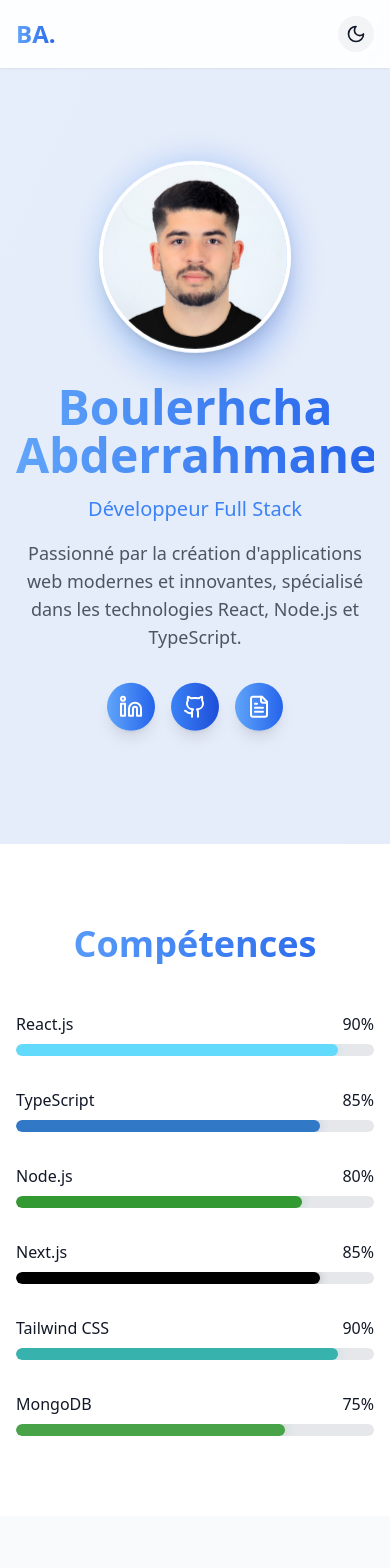
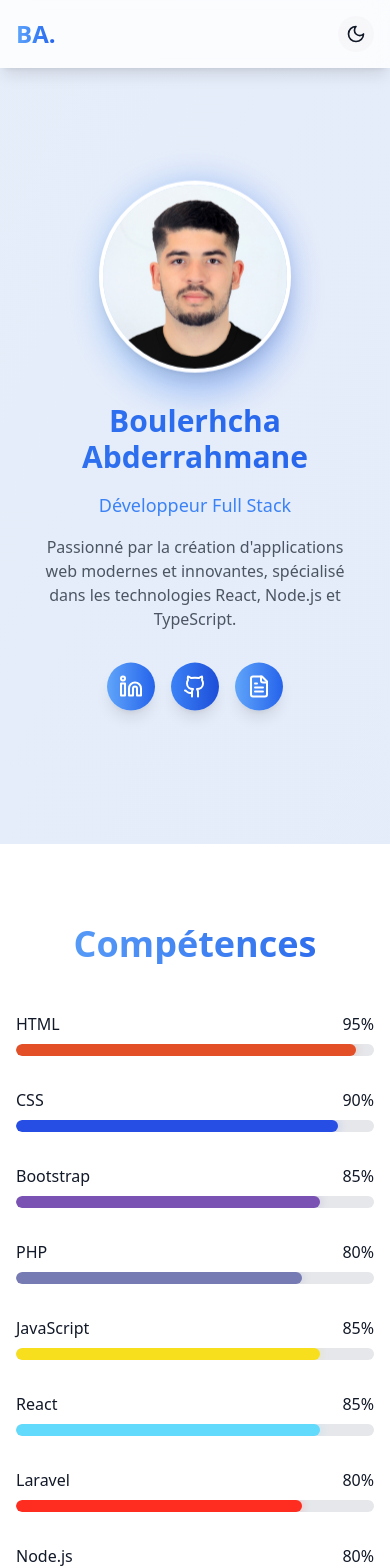
Before and after one commit to boulerhcha-abderrahmane/portfolioa, a React (Vite) app: page / in a window 390 px wide. Shown: the top 1568 px of the page. Built offline with nearby package versions, Linux system fonts and the light colour scheme.

Commit message:
Fix responsive design for mobile screens (360x740)

```diff
--- a/src/App.tsx
+++ b/src/App.tsx
@@ -60,12 +60,15 @@ function App() {
   }, [showAdmin]);
 
   const skills = [
-    { name: 'React.js', level: 90, color: '#61DAFB' },
-    { name: 'TypeScript', level: 85, color: '#3178C6' },
+    { name: 'HTML', level: 95, color: '#E34F26' },
+    { name: 'CSS', level: 90, color: '#264DE4' },
+    { name: 'Bootstrap', level: 85, color: '#7952B3' },
+    { name: 'PHP', level: 80, color: '#777BB4' },
+    { name: 'JavaScript', level: 85, color: '#F7DF1E' },
+    { name: 'React', level: 85, color: '#61DAFB' },
+    { name: 'Laravel', level: 80, color: '#FF2D20' },
     { name: 'Node.js', level: 80, color: '#339933' },
-    { name: 'Next.js', level: 85, color: '#000000' },
-    { name: 'Tailwind CSS', level: 90, color: '#38B2AC' },
-    { name: 'MongoDB', level: 75, color: '#47A248' },
+    { name: 'Python', level: 75, color: '#3776AB' }
   ];
 
   const projects = [
@@ -99,14 +102,14 @@ function App() {
     {
       degree: 'Bac+2 Développement Digital',
       school: 'OFPPT',
-      period: '2023 - Present',
-      description: 'Formation approfondie en développement web et mobile, avec focus sur les technologies modernes'
+      period: '2023 - 2025',
+      description: 'Formation en développement web full stack, avec focus sur les technologies modernes et les meilleures pratiques du développement web.'
     },
     {
-      degree: 'Baccalauréat Sciences',
-      school: 'Lycée Mohammed V',
-      period: '2022',
-      description: 'Formation scientifique avec excellence en mathématiques et physique'
+      degree: 'Baccalauréat Sciences Physiques, option (Français)',
+      school: 'Madariss IBN SINA, OUJDA(MAROC)',
+      period: '2022 - 2023',
+      description: 'Formation scientifique avec excellence en sciences physiques et français.'
     }
   ];
 
@@ -218,31 +221,31 @@ function App() {
   return (
     <div className={`min-h-screen ${darkMode ? 'bg-gray-900 text-white' : 'bg-gray-50 text-gray-900'}`}>
       {/* Navigation fixe avec effet de flou */}
-      <nav className={`fixed w-full top-0 z-50 ${darkMode ? 'bg-gray-900/90' : 'bg-white/90'} backdrop-blur-sm shadow-sm`}>
+      <nav className={`fixed w-full top-0 z-50 ${darkMode ? 'bg-gray-900/80' : 'bg-white/80'} backdrop-blur-md shadow-lg transition-all duration-300`}>
         <div className="container mx-auto px-4 py-4">
           <div className="flex justify-between items-center">
-            <a href="#" className="text-2xl font-bold bg-gradient-to-r from-blue-400 to-blue-600 bg-clip-text text-transparent">BA.</a>
+            <a href="#" className="text-2xl font-bold bg-gradient-to-r from-blue-400 via-blue-500 to-blue-600 bg-clip-text text-transparent hover:scale-105 transition-transform duration-300">BA.</a>
 
             {/* Menu mobile */}
             <div className="flex md:hidden items-center gap-4">
               <button
                 onClick={() => setDarkMode(!darkMode)}
-                className={`p-2 rounded-full ${darkMode ? 'bg-gray-800' : 'bg-gray-100'} hover:scale-110 transition-transform`}
+                className={`p-2 rounded-full ${darkMode ? 'bg-gray-800/50' : 'bg-gray-100/50'} hover:scale-110 transition-all duration-300 hover:shadow-lg`}
               >
                 {darkMode ? <Sun className="w-5 h-5" /> : <Moon className="w-5 h-5" />}
               </button>
             </div>
 
             {/* Menu desktop */}
-            <div className="hidden md:flex items-center gap-6">
-              <a href="#about" className={`hover:text-blue-500 transition-colors ${activeSection === 'about' ? 'text-blue-500' : ''}`}>À propos</a>
-              <a href="#skills" className={`hover:text-blue-500 transition-colors ${activeSection === 'skills' ? 'text-blue-500' : ''}`}>Compétences</a>
-              <a href="#projects" className={`hover:text-blue-500 transition-colors ${activeSection === 'projects' ? 'text-blue-500' : ''}`}>Projets</a>
-              <a href="#education" className={`hover:text-blue-500 transition-colors ${activeSection === 'education' ? 'text-blue-500' : ''}`}>Formation</a>
-              <a href="#contact" className={`hover:text-blue-500 transition-colors ${activeSection === 'contact' ? 'text-blue-500' : ''}`}>Contact</a>
+            <div className="hidden md:flex items-center gap-8">
+              <a href="#about" className={`hover:text-blue-500 transition-all duration-300 ${activeSection === 'about' ? 'text-blue-500 font-medium' : ''}`}>À propos</a>
+              <a href="#skills" className={`hover:text-blue-500 transition-all duration-300 ${activeSection === 'skills' ? 'text-blue-500 font-medium' : ''}`}>Compétences</a>
+              <a href="#projects" className={`hover:text-blue-500 transition-all duration-300 ${activeSection === 'projects' ? 'text-blue-500 font-medium' : ''}`}>Projets</a>
+              <a href="#education" className={`hover:text-blue-500 transition-all duration-300 ${activeSection === 'education' ? 'text-blue-500 font-medium' : ''}`}>Formation</a>
+              <a href="#contact" className={`hover:text-blue-500 transition-all duration-300 ${activeSection === 'contact' ? 'text-blue-500 font-medium' : ''}`}>Contact</a>
               <button
                 onClick={() => setDarkMode(!darkMode)}
-                className={`p-2 rounded-full ${darkMode ? 'bg-gray-800' : 'bg-gray-100'} hover:scale-110 transition-transform`}
+                className={`p-2 rounded-full ${darkMode ? 'bg-gray-800/50' : 'bg-gray-100/50'} hover:scale-110 transition-all duration-300 hover:shadow-lg`}
               >
                 {darkMode ? <Sun className="w-5 h-5" /> : <Moon className="w-5 h-5" />}
               </button>
@@ -264,11 +267,11 @@ function App() {
                 className="w-48 h-48 rounded-full mx-auto mb-6 border-4 border-white shadow-lg hover:scale-105 transition-transform relative z-10 object-cover"
               />
             </div>
-            <h1 className="text-5xl font-bold mb-4 bg-gradient-to-r from-blue-400 to-blue-600 bg-clip-text text-transparent">
+            <h1 className="text-3xl md:text-5xl font-bold mb-4 bg-gradient-to-r from-blue-400 via-blue-500 to-blue-600 bg-clip-text text-transparent animate-gradient px-4">
               Boulerhcha Abderrahmane
             </h1>
-            <p className="text-xl mb-4 text-blue-500">Développeur Full Stack</p>
-            <p className="text-lg mb-8 max-w-2xl mx-auto text-gray-600 dark:text-gray-300">
+            <p className="text-lg md:text-xl mb-4 text-blue-500">Développeur Full Stack</p>
+            <p className="text-base md:text-lg mb-8 max-w-2xl mx-auto text-gray-600 dark:text-gray-300 px-4">
               Passionné par la création d'applications web modernes et innovantes,
               spécialisé dans les technologies React, Node.js et TypeScript.
             </p>
@@ -328,7 +331,7 @@ function App() {
       {/* Section Projets avec effet de carte */}
       <section id="projects" className="py-20">
         <div className="container mx-auto px-4">
-          <h2 className="text-4xl font-bold text-center mb-12 bg-gradient-to-r from-blue-500 to-purple-600 bg-clip-text text-transparent">
+          <h2 className="text-4xl font-bold text-center mb-12 bg-gradient-to-r from-blue-400 to-blue-600 bg-clip-text text-transparent">
             Mes Projets
           </h2>
           <div className="grid md:grid-cols-2 lg:grid-cols-3 gap-8">
@@ -378,7 +381,7 @@ function App() {
       {/* Section Formation avec timeline */}
       <section id="education" className={`py-20 ${darkMode ? 'bg-gray-800' : 'bg-white'}`}>
         <div className="container mx-auto px-4">
-          <h2 className="text-4xl font-bold text-center mb-12 bg-gradient-to-r from-blue-500 to-purple-600 bg-clip-text text-transparent">
+          <h2 className="text-4xl font-bold text-center mb-12 bg-gradient-to-r from-blue-400 to-blue-600 bg-clip-text text-transparent">
             Formation
           </h2>
           <div className="max-w-3xl mx-auto">
@@ -410,7 +413,7 @@ function App() {
       <section id="contact" className="py-20 relative overflow-hidden">
         <div className="absolute inset-0 bg-gradient-to-br from-blue-500/5 to-purple-500/5"></div>
         <div className="container mx-auto px-4 relative z-10">
-          <h2 className="text-4xl font-bold text-center mb-12 bg-gradient-to-r from-blue-500 to-purple-600 bg-clip-text text-transparent">
+          <h2 className="text-4xl font-bold text-center mb-12 bg-gradient-to-r from-blue-400 to-blue-600 bg-clip-text text-transparent">
             Contact
           </h2>
           {!formSubmitted ? (
```
Also changed, not shown: 1 other file (tests, documents, lock files or other folders).
